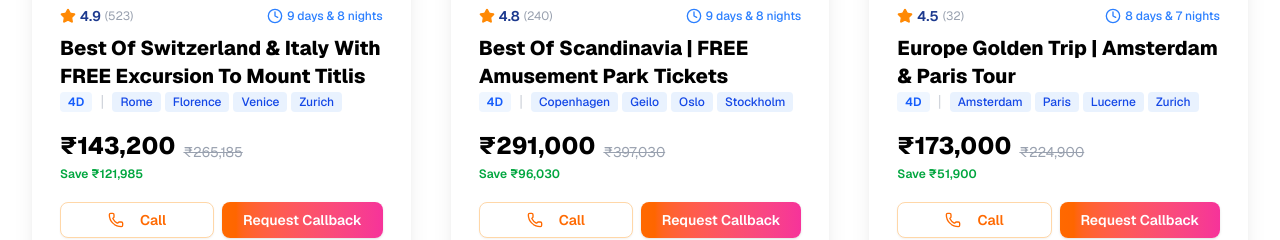
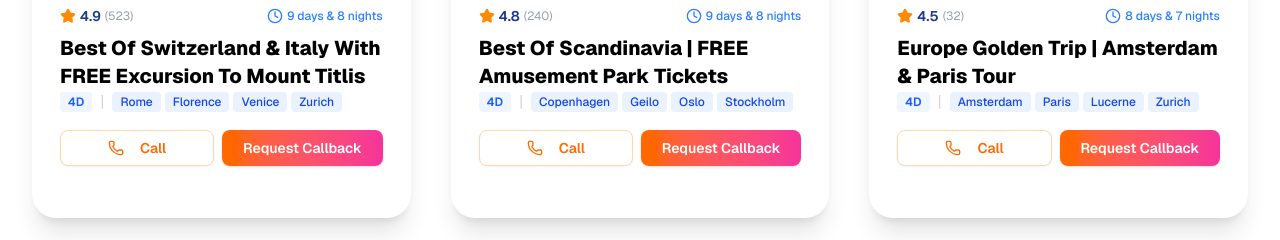
Before and after one commit to Rajesh81704/trip-tour-frontend, a Next.js app: page / in a window 1280 px wide. Shown: the part 1300-1540 px from the top of the page. Built offline with nearby package versions, Linux system fonts and the light colour scheme.

Commit message:
removed the price tag and add some minimal changes

```diff
--- a/src/components/FeaturedPackages.tsx
+++ b/src/components/FeaturedPackages.tsx
@@ -211,7 +211,7 @@
                   </div>
                 </div>
                 {/* Price Section */}
-                <div className="mb-5">
+                {/* <div className="mb-5">
                   <div className="flex items-end gap-2">
                     <span className="text-2xl font-extrabold text-black">
                       ₹{pkg.price.toLocaleString()}
@@ -223,7 +223,7 @@
                   <div className="text-xs text-green-600 font-semibold mt-1">
                     Save ₹{pkg.savings.toLocaleString()}
                   </div>
-                </div>
+                </div> */}
                 {/* Action Buttons */}
                 <div className="flex gap-2">
                   <Button
```
